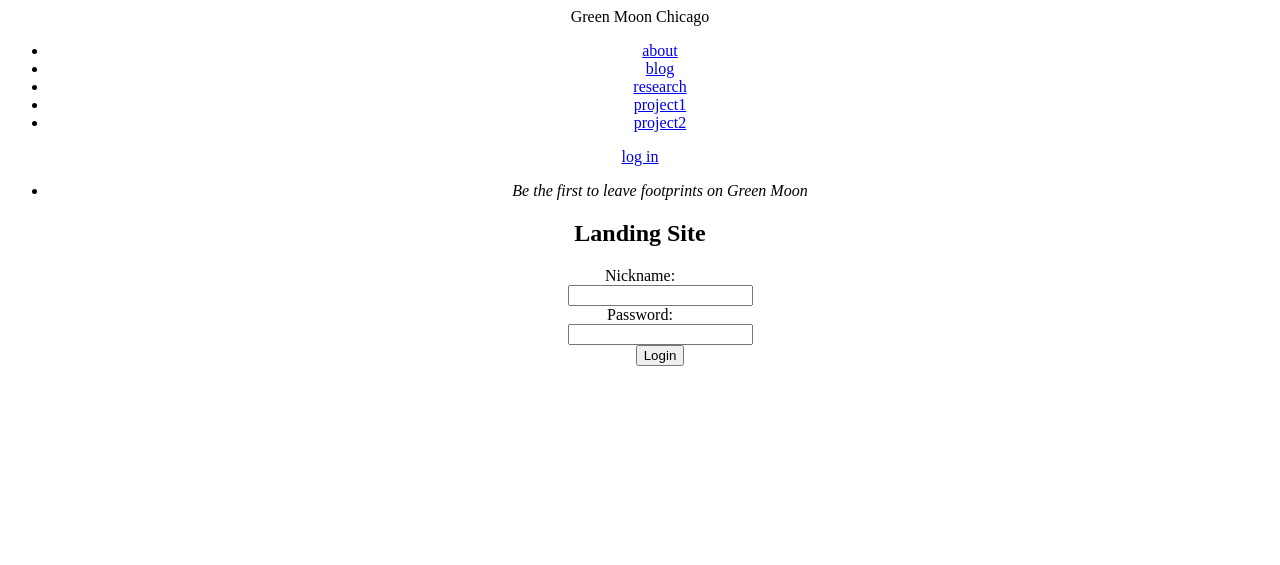
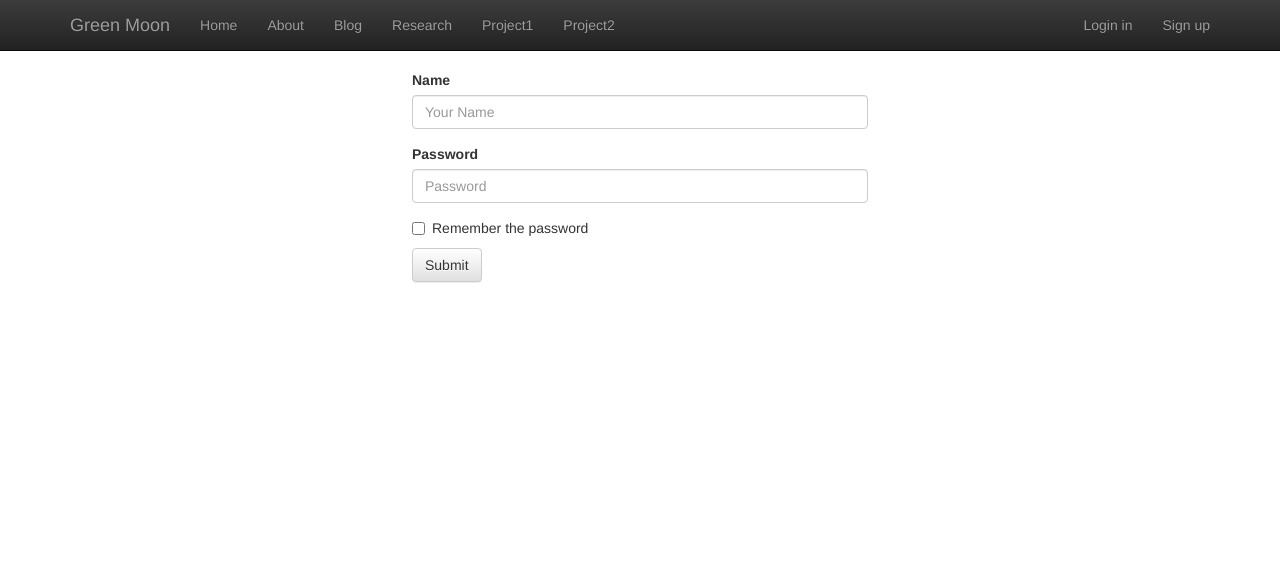
Before and after one commit to ma010/green-moon, a Flask app: page /login in a window 1280 px wide. Shown: the top 565 px of the page. Before the commit the page ends 366 px from the top, so only its background shows below. Run offline with Flask 2, Linux system fonts and the light colour scheme; parts of the project's set-up code (start-up, migrations or seed data) failed here and were passed over; some libraries are stand-ins or nearby versions.

Commit message:
modified files to incorporate Hao's new views

```diff
--- a/GreenMoon/__init__.py
+++ b/GreenMoon/__init__.py
@@ -12,8 +12,6 @@ app = Flask(__name__)
 app.config.from_pyfile('config.py')
 
 
-
-
 ## MongoDB for fast unstructured data storage, such as info crawled from webpages, twitter, etc.
 # Set up mongoDB engine
 con = Connection()
@@ -21,7 +19,7 @@ con = Connection()
 dbMongo = con.businessDB
 
 
-from GreenMoon import models, views
+from GreenMoon import views
 
 #
 # admin = Account(name='admin', \
--- a/GreenMoon/templates/about.html
+++ b/GreenMoon/templates/about.html
@@ -0,0 +1,6 @@
+{% extends "base.html" %}
+{% block content %}
+<h1>About what?</h1>
+<h1>About what?</h1>
+<h1>About what?</h1>
+{% endblock %}
--- a/GreenMoon/templates/base.html
+++ b/GreenMoon/templates/base.html
@@ -3,35 +3,61 @@
 <head>
     <meta charset="utf-8">
     <meta name="viewport" content="width=device-width, initial-scale=1.0">
-
+    <!-- Bootstrap -->
+    <link rel="stylesheet" href="https://maxcdn.bootstrapcdn.com/bootstrap/3.3.2/css/bootstrap.min.css">
+    <link rel="stylesheet" href="https://maxcdn.bootstrapcdn.com/bootstrap/3.3.2/css/bootstrap-theme.min.css">
+    <script src="https://maxcdn.bootstrapcdn.com/bootstrap/3.3.2/js/bootstrap.min.js"></script>
     <!-- jQuery -->
     <script src="http://code.jquery.com/jquery-latest.js"></script>
-
     <!-- leaflet -->
     <link rel="stylesheet" href="http://cdn.leafletjs.com/leaflet-0.7.3/leaflet.css" />
     <script src="http://cdn.leafletjs.com/leaflet-0.7.3/leaflet.js"></script>
-
+    <style>
+        body {
+            min-height: 2000px;
+        }
+        .navbar-static-top {
+            margin-bottom: 19px;
+        }
+    </style>
     {% if title %}
     <title>{{ title }} - Green Moon Chicago</title>
     {% else %}
     <title>Welcome</title>
     {% endif %}
-
 </head>
 
 <body>
-    <center>
-        <nav>Green Moon Chicago
-            <ul>
-                <!--<li><a href="" class="current">Home</a></li>-->
-                <li><a href="/about">about</a></li>
-                <li><a href="/blog">blog</a></li>
-		        <li><a href="/research">research</a></li>
-                <li><a href="/project1">project1</a></li>
-                <li><a href="/project2">project2</a></li>
-            </ul>
-        </nav>
-        {% block content %}{% endblock %}
-    </center>
+    <nav class="navbar navbar-inverse navbar-static-top">
+        <div class="container">
+            <div class="navbar-header">
+                <button type="button" class="navbar-toggle collapsed" data-toggle="collapse" data-target="#navbar" aria-expanded="false" aria-controls="navbar">
+                    <span class="sr-only">Toggle navigation</span>
+                    <span class="icon-bar"></span>
+                    <span class="icon-bar"></span>
+                    <span class="icon-bar"></span>
+                </button>
+                <a class="navbar-brand" href="#">Green Moon</a>
+            </div>
+            <div id="navbar" class="navbar-collapse collapse">
+                <ul class="nav navbar-nav">
+                    <li><a href="/">Home</a></li>
+                    <li><a href="/about">About</a></li>
+                    <li><a href="/blog">Blog</a></li>
+                    <li><a href="/research">Research</a></li>
+                    <li><a href="/project1">Project1</a></li>
+                    <li><a href="/project2">Project2</a></li>
+                </ul>
+                <ul class="nav navbar-nav navbar-right">
+                    <li><a href="/login">Login in</a></li>
+                    <li><a href="/sign">Sign up</a></li>
+                </ul>
+            </div>
+        </div>
+    </nav>
+    <div class="container">
+        {% block content %}
+        {% endblock %}
+    </div>
 </body>
 </html>
--- a/GreenMoon/templates/blog.html
+++ b/GreenMoon/templates/blog.html
@@ -15,7 +15,7 @@
 </div>
 
     {% if session.logged_in %}
-        <form action="{{ url_for('add_entry') }}" method=post class=add-entry>
+        <form action="{{ url_for('add_entry') }}" method="post" class=add-entry>
             <dl>
                 <dt>Title:
                 <dd><input type=text size=30 name=title>
--- a/GreenMoon/templates/login.html
+++ b/GreenMoon/templates/login.html
@@ -1,6 +1,7 @@
 {# login.html extends the style from blog.html#}
 {# blog.html is used as the base style for all blog related content#}
 
+{#
 {% extends "blog.html" %}
 
 {% block body %}
@@ -16,3 +17,26 @@
         </dl>
     </form>
 {% endblock %}
+#}
+
+{% extends "base.html" %}
+
+{% block content %}
+        {% if error %}<p class=error><strong>Error:</strong> {{ error }}{% endif %}
+        <form action="{{ url_for('login') }}" style="padding: 0 30% 0 30%" method="post">
+            <div class="form-group">
+                <label for="exampleInputName">Name</label>
+                <input type="name" class="form-control" id="exampleInputName" placeholder="Your Name" name="nickname">
+            </div>
+            <div class="form-group">
+                <label for="exampleInputPassword1">Password</label>
+                <input type="password" class="form-control" id="exampleInputPassword1" placeholder="Password" name="password">
+            </div>
+            <div class="checkbox">
+                <label>
+                    <input type="checkbox"> Remember the password
+                </label>
+            </div>
+            <button type="submit" class="btn btn-default">Submit</button>
+        </form>
+{% endblock %}
--- a/GreenMoon/views.py
+++ b/GreenMoon/views.py
@@ -1,7 +1,9 @@
 from flask import render_template, url_for, request, g, session, redirect, abort, flash, jsonify
 from GreenMoon import app
-from .models import dbSQL, Account, Post
+from GreenMoon.db_init import dbSQL
+from GreenMoon.models import Account, Post
 from werkzeug.security import generate_password_hash, check_password_hash
+from flask.ext.sqlalchemy import SQLAlchemy
 from .models import allTupleFromDB
 
 @app.route('/')
@@ -12,7 +14,7 @@ def index():
 
 @app.route('/about')
 def about():
-    return 'Congrata! U have landed on the fancy moon in Chicago!'
+    return render_template('about.html')
 
 # define a blog tab to show blog entries
 @app.route('/blog')
@@ -53,9 +55,14 @@ def logout():
 def add_entry():
     if not session.get('logged_in'):
         abort(401)
-    dbSQL.execute('insert into User (postTitle, postBody) values (?, ?)',
-                 [request.form['postTitle'], request.form['postBody']])
-    dbSQL.commit()
+    title = request.form['title']
+    body = request.form['text']
+    post = Post(title=title, body=body)
+    #
+    # dbSQL.execute('insert into posts (id=title, body=text) values (?, ?)',
+    #              [request.form['title'], request.form['text']])
+    dbSQL.session.add(post)
+    dbSQL.session.commit()
     flash('New entry was successfully posted')
     return redirect(url_for('blog'))
 
```
Also changed, not shown: GreenMoon/db_init.py (+23 -0 lines), GreenMoon/models.py (+12 -10 lines), GreenMoon/static/style.css (+25 -17 lines), GreenMoon/templates/index.html (+9 -2 lines), 1 other file.
